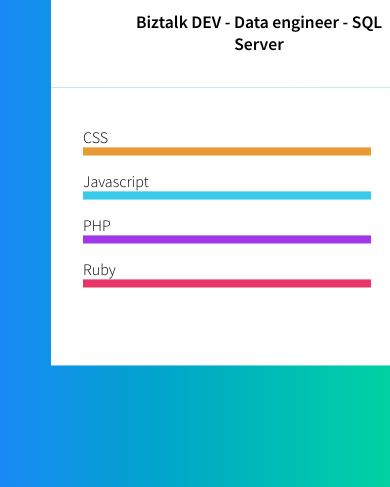
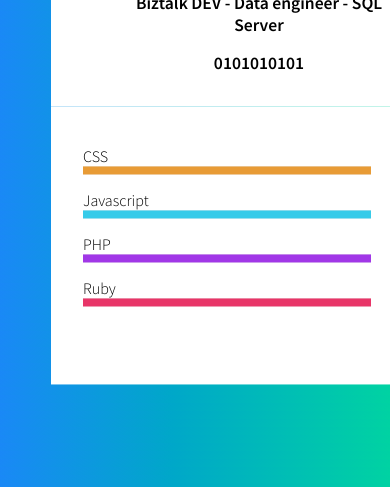
Before and after one commit to Sainfort/my-vcard, a plain HTML site: page index.html in a window 390 px wide. Shown: the part 357-844 px from the top of the page. Drawn offline with Linux system fonts and the light colour scheme.

Commit message:
add phone Number

```diff
--- a/index.html
+++ b/index.html
@@ -17,6 +17,7 @@
 
             <h1 class="name">Sainfort</h1>
             <h3 class="title">Biztalk DEV - Data engineer - SQL Server</h3>
+            <h3 class="title">0101010101</h3>
           </figcaption>
         </figure>
 
```
